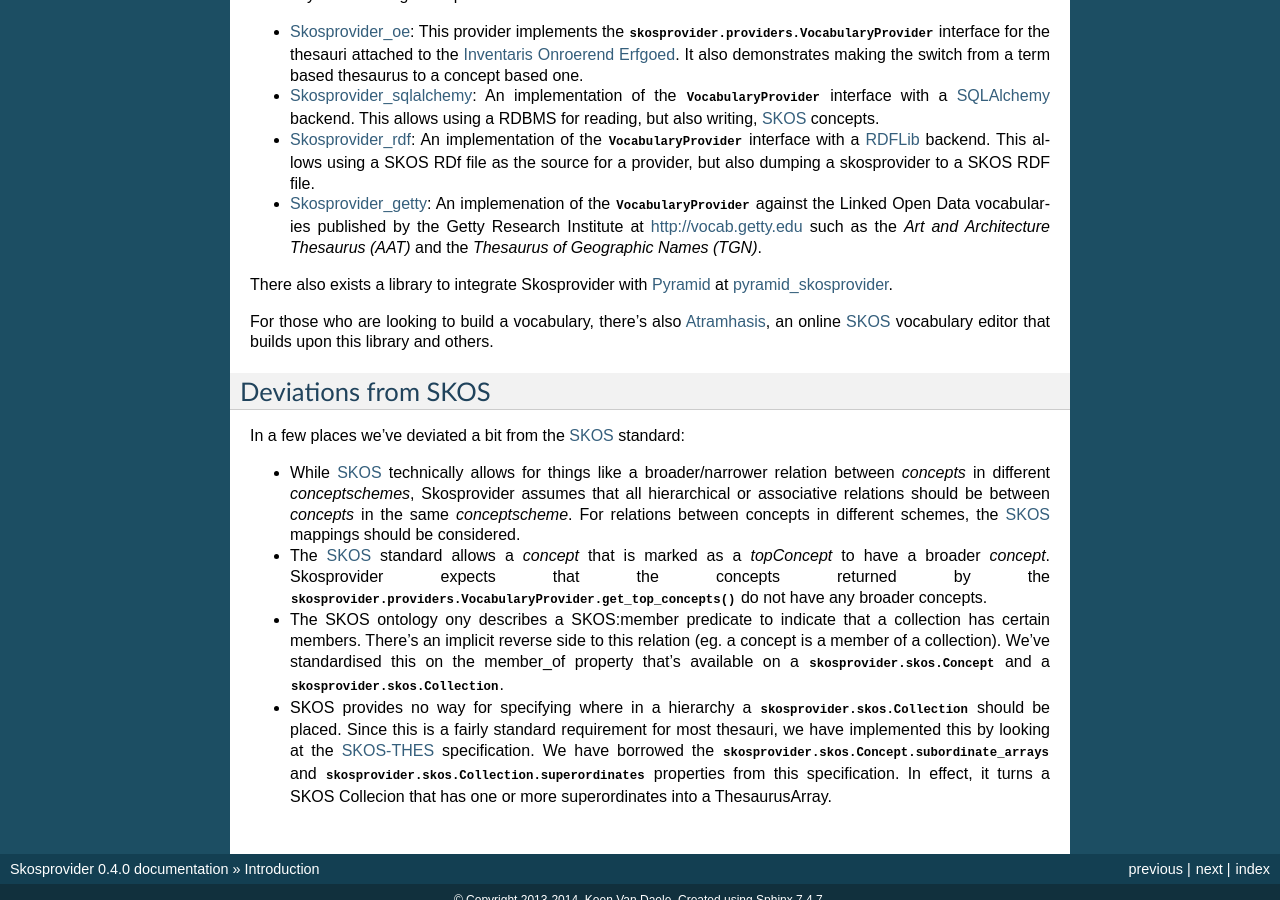
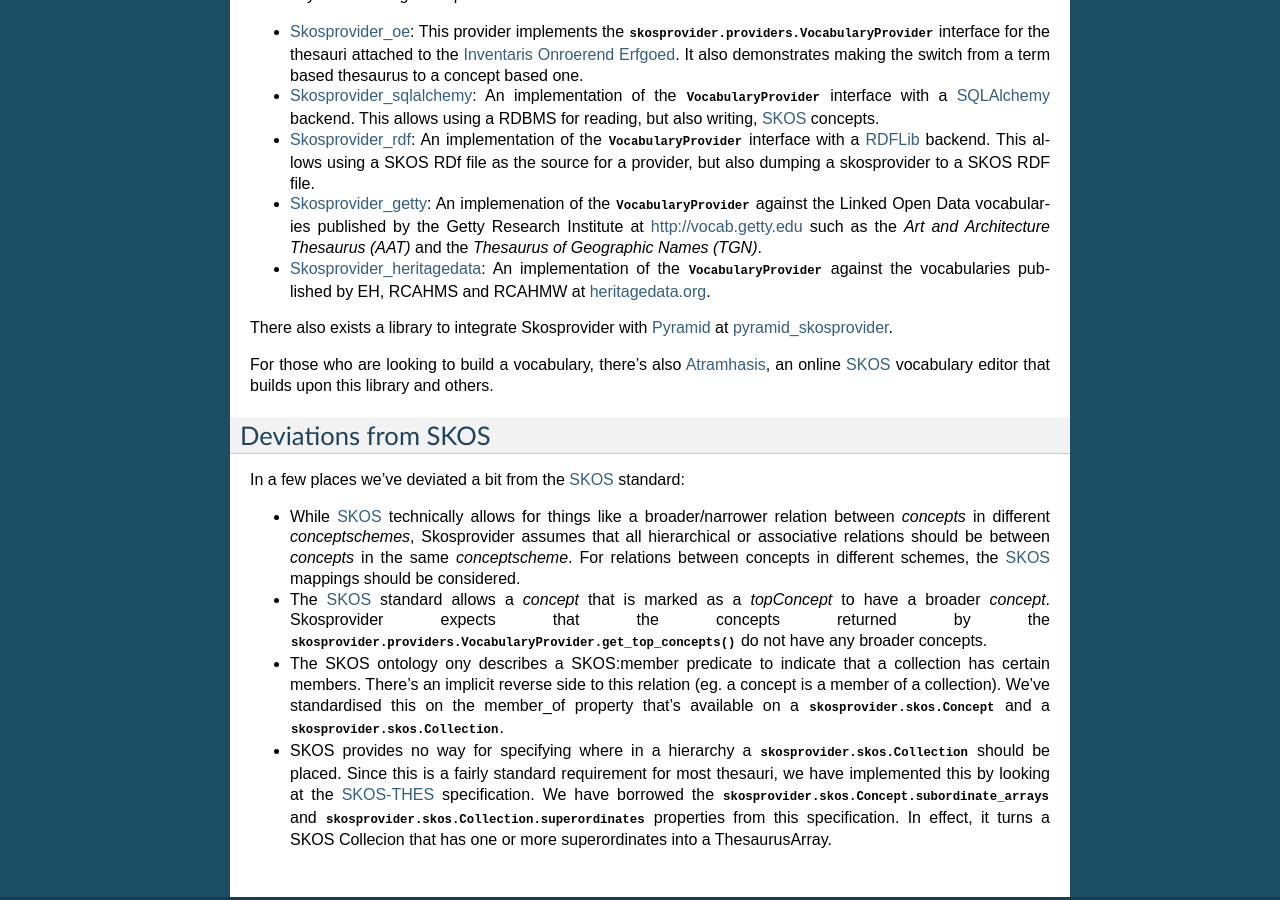
Before and after one commit to OnroerendErfgoed/skosprovider, a Sphinx documentation site: the page built from docs/intro.rst, in a window 1280 px wide and 900 px high, scrolled down 523 px. Built offline with Sphinx 7.4.7, drawn with Linux system fonts in a browser that asks for light colours.

Commit message:
Add link to skosprovider_heritagedata.

```diff
--- a/docs/intro.rst
+++ b/docs/intro.rst
@@ -56,6 +56,11 @@
   Institute at `http://vocab.getty.edu <http://vocab.getty.edu>`_ such as the
   `Art and Architecture Thesaurus (AAT)` and the
   `Thesaurus of Geographic Names (TGN)`.
+* `Skosprovider_heritagedata <http://skosprovider-heritagedata.readthedocs.org>`_:
+  An implementation of the
+  :class:`VocabularyProvider <skosprovider.providers.VocabularyProvider>` against
+  the vocabularies published by EH, RCAHMS and RCAHMW at
+  `heritagedata.org <http://heritagedata.org>`_.
 
 There also exists a library to integrate Skosprovider with
 `Pyramid <http://www.pylonsproject.org/>`_ at
```
